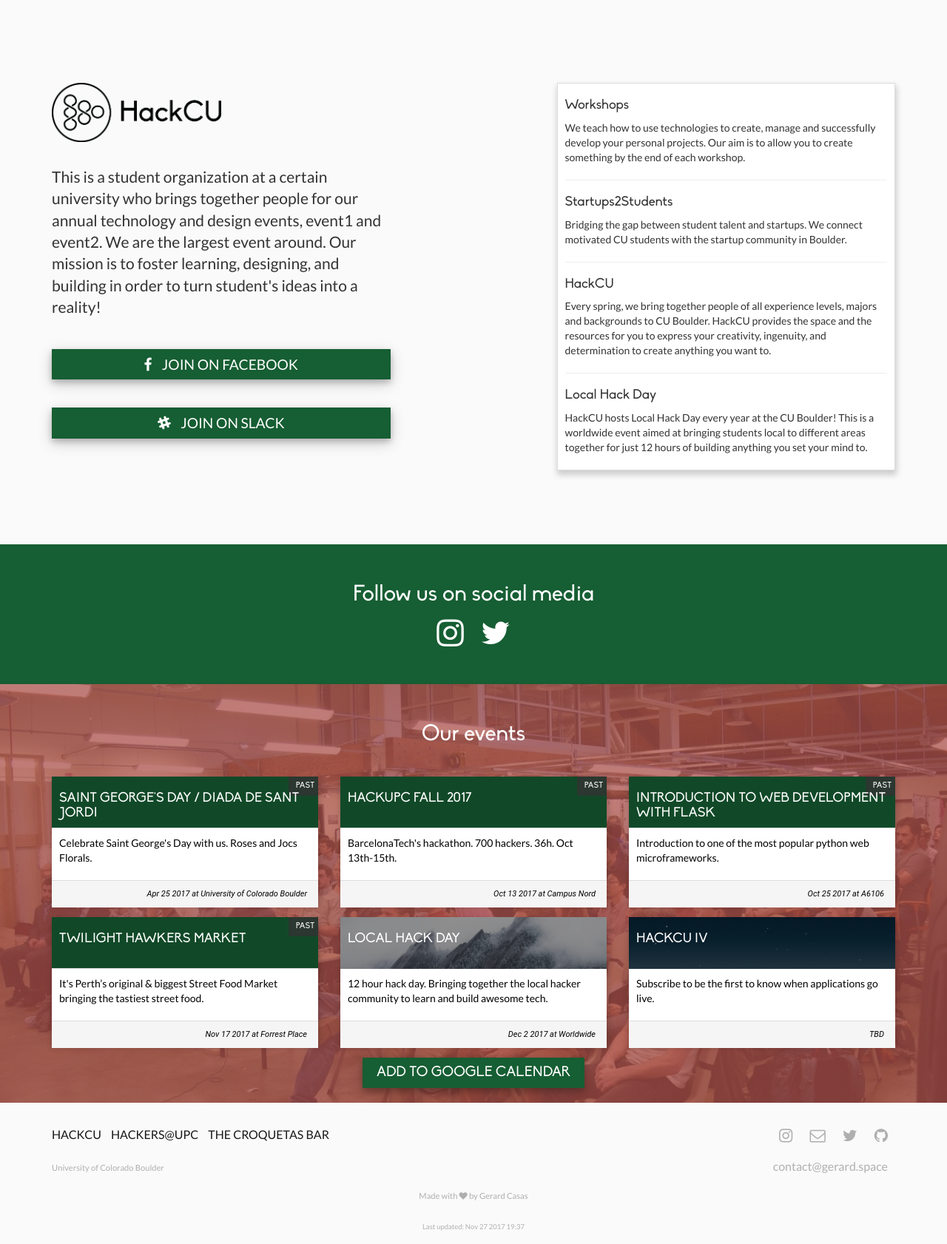
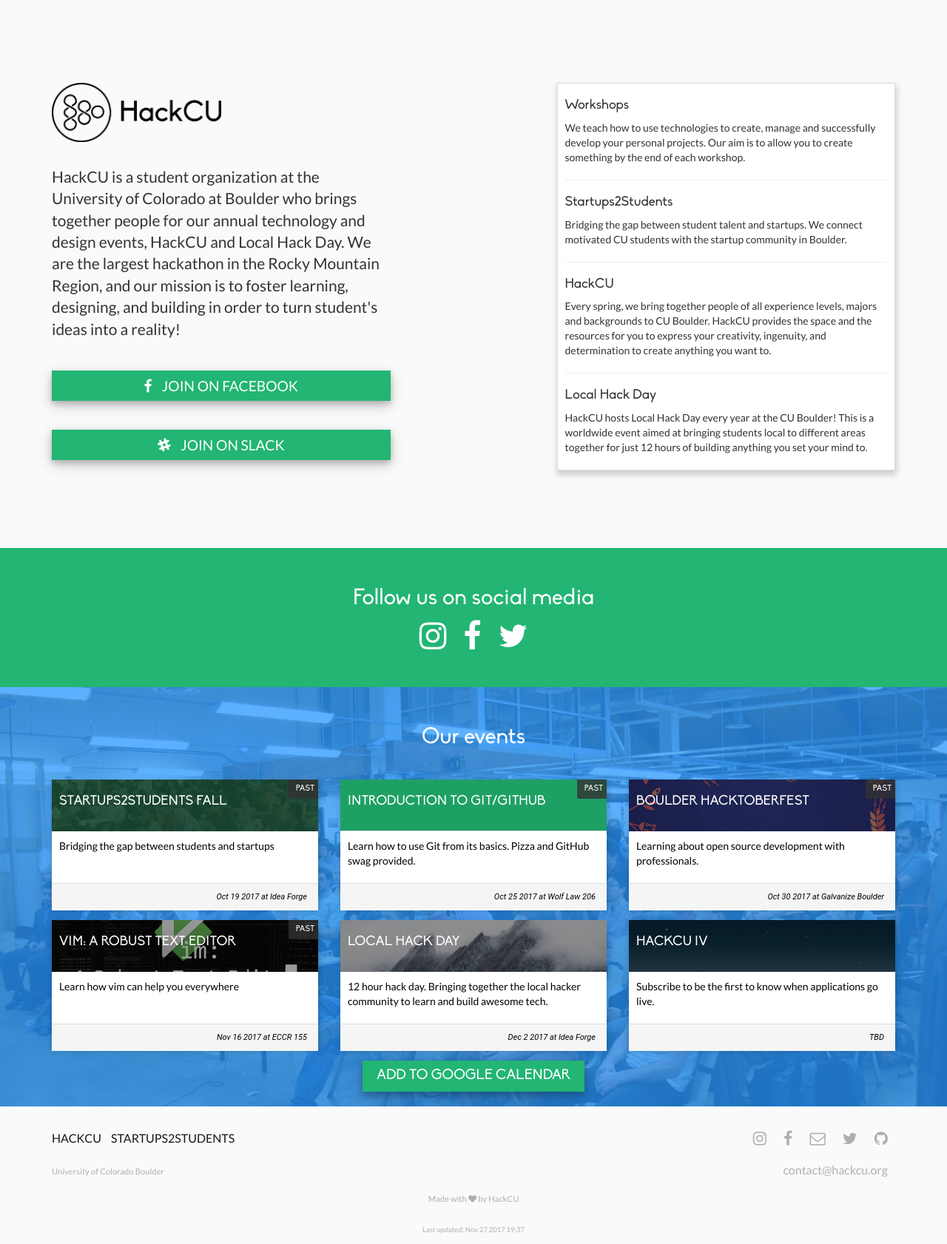
Before and after one commit to casassg/events-landing, a Jekyll site: the page built from index.md, in a window 1280 px wide. Shown: the whole page at 74% size. Built offline with Jekyll 4.4.1, drawn with Linux system fonts in a browser that asks for light colours; nearby versions of some CDN libraries.

Commit message:
personalize for hackcu

```diff
--- /dev/null
+++ b/CNAME
@@ -0,0 +1 @@
+events.hackcu.org
--- a/_config.yml
+++ b/_config.yml
@@ -1,12 +1,13 @@
 
 # PERSONALIZATION
 # Site variables
-name: Events Landing Page
-logo: assets/img/logo.png
-original_repo: https://github.com/casassg/events-landing
-description: Find all of your organizations events in one place.
-# ga: UA-109088240-1
-domain: gerard.space/events-landing/
+name: HackCU Events
+og: assets/img/og.png
+logo: /assets/img/logo.png
+original_repo: https://github.com/hackcu/events
+description: Find all of HackCU's events in one place.
+ga: UA-109088240-1
+domain: events.hackcu.org
 
 
 # Style variables
@@ -32,24 +33,24 @@
 # END THEME 4
 
 # START WINTER THEME
-accent_color: "#165E33"
-events_overlay_color: "#AA504A"
+# accent_color: "#165E33"
+# events_overlay_color: "#AA504A"
 # END WINTER THEME
 
 # Author variables
-author: Gerard Casas
-author-description: "This is a student organization at a certain university who brings together
-    people for our annual technology and design events, event1 and event2. We are the largest event around.
-    Our mission is to foster learning, designing, and building in order to turn student's ideas into a reality!"
-email: contact@gerard.space
+author: HackCU
+author-description: "HackCU is a student organization at the University of Colorado at Boulder who brings together
+    people for our annual technology and design events, HackCU and Local Hack Day. We are the largest hackathon in the Rocky Mountain Region, and
+    our mission is to foster learning, designing, and building in order to turn student's ideas into a reality!"
+email: contact@hackcu.org
 
 # Social media + community variables
-twitter: casassaez
-# fb: hackcu
+twitter: hackcu
+fb: hackcu
 fb-community: hackcu
 slack-signup: https://slack.hackcu.org
 
-instagram: casassg
+instagram: hackcu
 github-org: hackcu
 
 
--- a/_data/events.yml
+++ b/_data/events.yml
@@ -1,39 +1,42 @@
-#Example ecents
-- name: HackUPC Fall 2017
-  line: BarcelonaTech's hackathon. 700 hackers. 36h. Oct 13th-15th.
-  date: 2017-10-13 3:00 PM
-  end-date: 2017-10-15 4:30 PM
-  location: Campus Nord
-  url: https://hackupc.com
+- name: Startups2Students Fall
+  # light_background: True
+  image-url: assets/img/startups2students.png
+  line: Bridging the gap between students and startups
+  date: 2017-10-19 6:00 PM
+  end-date: 2017-10-19 8:00 PM
+  location: Idea Forge
+  url: http://startups2students.org
 
-- name: Twilight Hawkers Market
-  line: It's Perth’s original & biggest Street Food Market bringing the tastiest street food.
-  date: 2017-11-17 4:30 PM
-  end-date: 2017-11-17 9:30 PM
-  location: Forrest Place
-  url: http://twilighthawkersmarket.com/
+- name: Introduction to Git/GitHub
+  line: Learn how to use Git from its basics. Pizza and GitHub swag provided.
+  date: 2017-10-25 5:30 PM
+  end-date: 2017-10-25 7:30 PM
+  location: Wolf Law 206
+  url: https://www.facebook.com/events/147776512500472/
+
+- name: Boulder Hacktoberfest
+  image-url: assets/img/hacktoberfest.png
+  line: Learning about open source development with professionals.
+  date: 2017-10-30 5:30 PM
+  end-date: 2017-10-30 8:00 PM
+  location: Galvanize Boulder
+  url: https://www.eventbrite.com/e/boulder-hacktoberfest-an-open-source-celebration-tickets-39026755075
+
+- name: "Vim: A robust text editor"
+  image-url: assets/img/vim-event.jpg
+  line: Learn how vim can help you everywhere
+  date: 2017-11-16 5:00 PM
+  end-date: 2017-11-16 6:00 PM
+  location: ECCR 155
+  url: https://www.facebook.com/events/128370294597577/
 
 - name: Local Hack Day
   image-url: assets/img/flatirons.jpg
   line: 12 hour hack day. Bringing together the local hacker community to learn and build awesome tech.
   date: 2017-12-2 8:00 AM
   end-date: 2017-12-2 9:15 PM
-  location: Worldwide
+  location: Idea Forge
   url: https://local.hackcu.org
-
-- name: Introduction to Web Development with Flask
-  line:  Introduction to one of the most popular python web microframeworks.
-  date: 2017-10-25 12:00 PM
-  end-date: 2017-10-25 1:00 PM
-  location: A6106
-  url: https://www.facebook.com/events/158389091423158/
-
-- name: "Saint George's Day / Diada de Sant Jordi"
-  line: "Celebrate Saint George's Day with us. Roses and Jocs Florals."
-  date: 2017-04-25 9:00 AM
-  end-date: 2017-04-25 9:00 PM
-  location: University of Colorado Boulder
-  url: https://www.facebook.com/events/1142067275923247/
 
 - name: HackCU IV
   location: TBD
--- a/_data/footer_links.yml
+++ b/_data/footer_links.yml
@@ -1,6 +1,4 @@
 - name: HackCU
-  url: https://events.hackcu.org
-- name: Hackers@UPC
-  url: http://hackersatupc.org
-- name: The Croquetas Bar
-  url: http://events.croquetasbar.com.au/
+  url: https://hackcu.org
+- name: Startups2Students
+  url: http://startups2students.org
```
Also changed, not shown: README.md, 1 other file.
